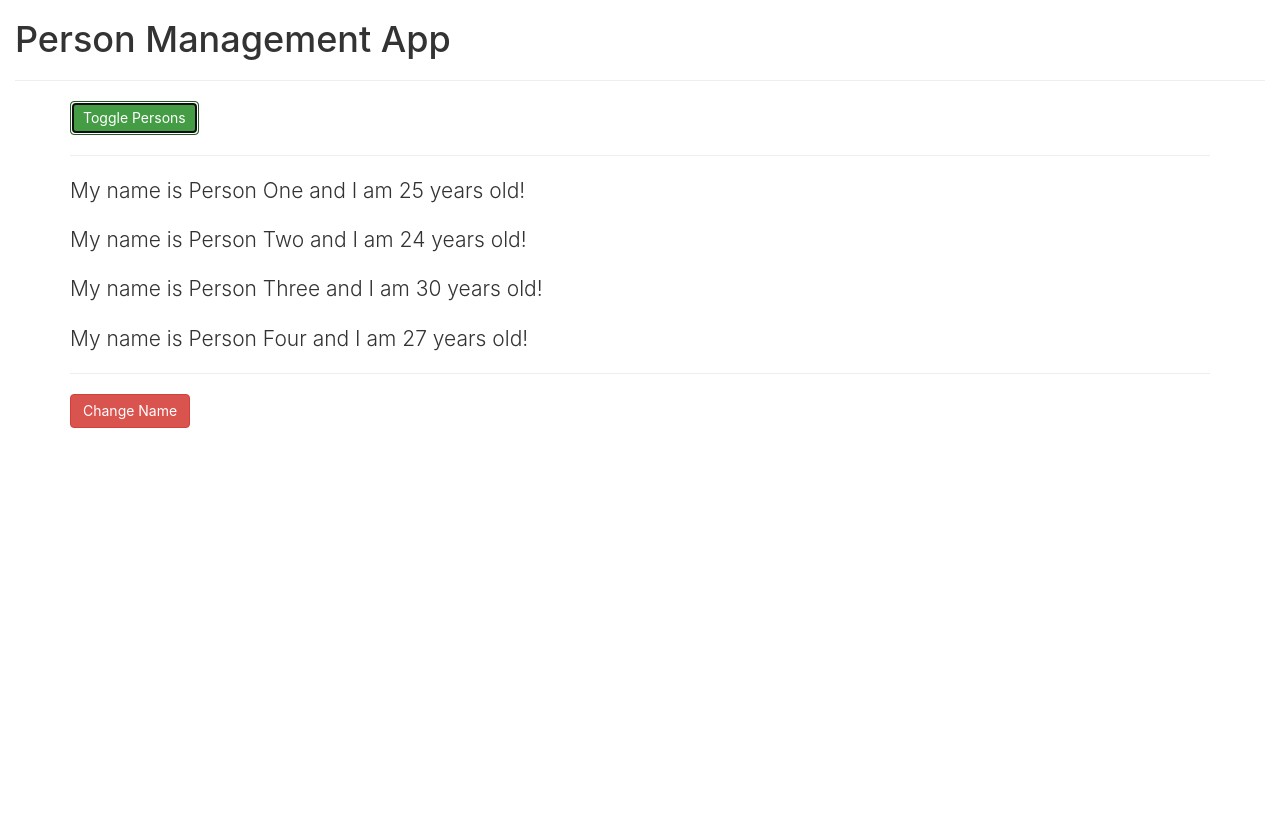
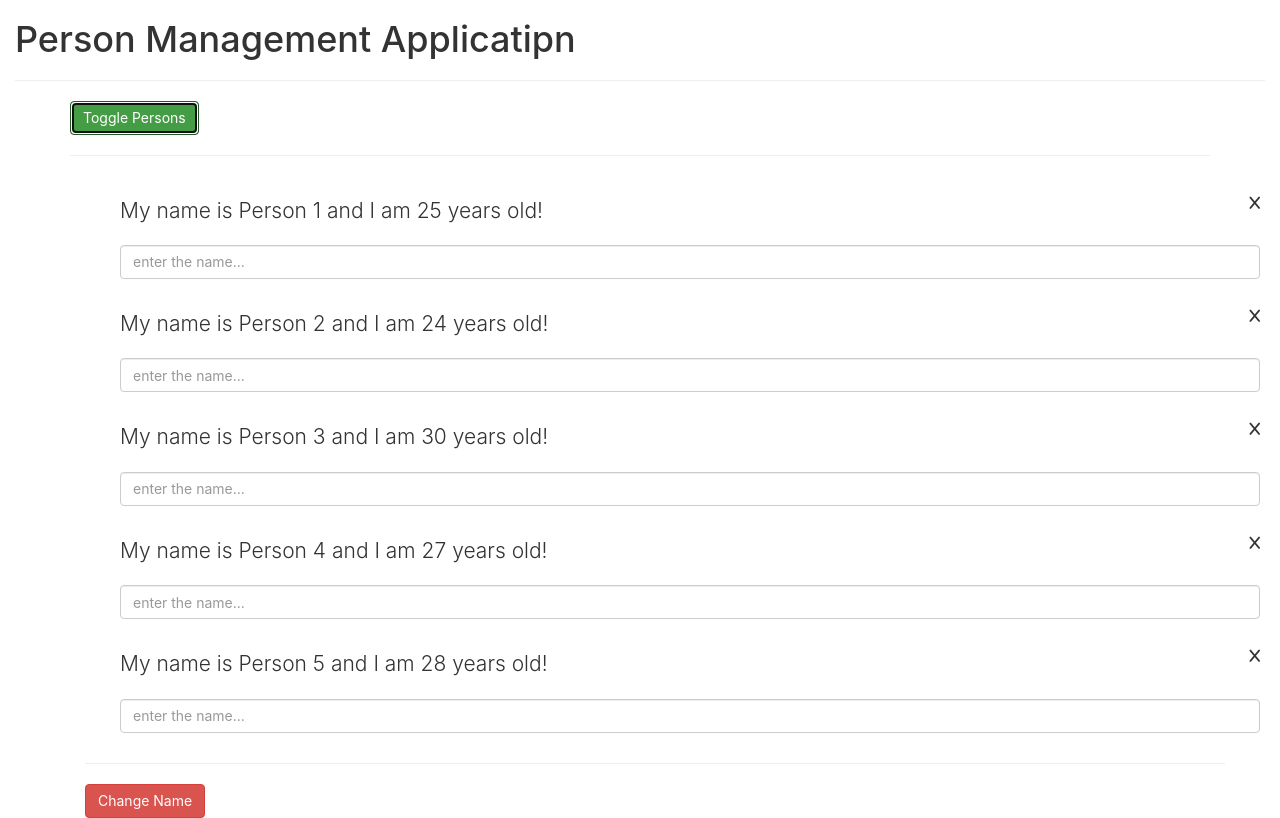
Before and after one commit to DexteR-mask/cu_21_react_01, a React (Create React App) app: page / in a window 1280 px wide. Both pictures are taken after a click on the button "Toggle Persons". Built offline with nearby package versions, Linux system fonts and the light colour scheme.

Commit message:
React Lifecycle - CREATE

```diff
--- a/public/index.html
+++ b/public/index.html
@@ -10,6 +10,7 @@
     <link rel="manifest" href="%PUBLIC_URL%/manifest.json" />
     <!-- Latest compiled and minified CSS -->
     <link rel="stylesheet" href="https://cdn.jsdelivr.net/npm/bootstrap@3.3.7/dist/css/bootstrap.min.css" integrity="sha384-BVYiiSIFeK1dGmJRAkycuHAHRg32OmUcww7on3RYdg4Va+PmSTsz/K68vbdEjh4u" crossorigin="anonymous">
+    <link rel="stylesheet" href="https://cdnjs.cloudflare.com/ajax/libs/font-awesome/6.1.2/css/all.min.css" integrity="sha512-1sCRPdkRXhBV2PBLUdRb4tMg1w2YPf37qatUFeS7zlBy7jJI8Lf4VHwWfZZfpXtYSLy85pkm9GaYVYMfw5BC1A==" crossorigin="anonymous" referrerpolicy="no-referrer" />
     <title>React App</title>
   </head>
   <body>
--- a/src/App.js
+++ b/src/App.js
@@ -2,15 +2,32 @@ import { Component } from 'react'
 import Person from './Person/Person';
 
 class App extends Component {
-  // JavaScript
-  state = {
-    persons: [
-      {name: 'Person One', age: '25'},
-      {name: 'Person Two', age: '24'},
-      {name: 'Person Three', age: '30'},
-      {name: 'Person Four', age: '27'},
-    ],
-    showPersons: false
+  constructor(props) {
+    console.log(`[App.js] contructor`)
+    super(props)
+    // CREATE YOUR OWN STATE
+    this.state = {
+      persons: [
+        {id: '100', name: 'Person 1', age: '25'},
+        {id: '200', name: 'Person 2', age: '24'},
+        {id: '300', name: 'Person 3', age: '30'},
+        {id: '400', name: 'Person 4', age: '27'},
+        {id: '500', name: 'Person 5', age: '28'}
+      ],
+      showPersons: false
+    }
+  }
+
+  static getDerivedStateFromProps(props, state) {
+    console.log(`[App.js] getDerivedStateFromProps`)
+    console.log(props)
+    console.log(state)
+    // Always return the update value of the state & null if no stte is defined
+    return state
+  }
+
+  componentDidMount() {
+    console.log(`[App.js] componentDidMount`)
   }
 
   onNameChangeHanler = () => {
@@ -19,10 +36,11 @@ class App extends Component {
 
     this.setState( {
       persons: [
-        {name: 'My Person', age: '25'},
+        {name: 'Person One', age: '25'},
         {name: 'Person Two', age: '24'},
         {name: 'Person Three', age: '30'},
         {name: 'Person Four', age: '27'},
+        {name: 'Person Five', age: '28'}
       ]
     } );
   }
@@ -32,16 +50,28 @@ class App extends Component {
     this.setState({ showPersons: !stateValue })
   }
 
+  deletePersonHandler = (id) => {
+    const personCopy = [...this.state.persons]
+    personCopy.filter(person => person.id !== id)
+    this.setState( {persons: personCopy} )
+  }
+
   render() {
-    let persons = ( <h3>Please Click on the Toggle Persons Button!</h3> )
+    console.log(`[App.js] render`)
 
-    if(this.state.showPersons === true) {
+    let persons = ( <h3>Click on the Toggle Persons button!</h3> )
+
+    if(this.state.showPersons) {
       persons = (
         <div className='container'>
-          <Person name={this.state.persons[0].name} age={this.state.persons[0].age} />
-          <Person name={this.state.persons[1].name} age={this.state.persons[1].age} />
-          <Person name={this.state.persons[2].name} age={this.state.persons[2].age} />
-          <Person name={this.state.persons[3].name} age={this.state.persons[3].age} />
+          {
+            this.state.persons.map( (person, index) =>
+              <Person
+                key={person.id}
+                name={person.name}
+                age={person.age}
+                deleted={() => this.deletePersonHandler(person.id)} /> )
+          }
           <hr />
           <button onClick={this.onNameChangeHanler} className='btn btn-danger'>Change Name</button>
         </div>
@@ -51,13 +81,13 @@ class App extends Component {
     return (
       <div>
         <div className="container-fluid">
-          <h1>Person Management App</h1> <hr />
+          <h1> {this.props.appTitle} </h1> <hr />
         </div>
         <div className="container">
           <button onClick={this.togglePersons} className='btn btn-success'>Toggle Persons</button>
           <hr />
+          { persons }
         </div>
-        { persons }
       </div>
     )
   }
--- /dev/null
+++ b/src/Person/Person.css
@@ -0,0 +1,11 @@
+.parent-div {
+    width: 100%;
+    padding: 10px;
+    margin: 10px;
+}
+
+.my-div {
+    width: 100%;
+    display: flex;
+    justify-content: space-between;
+}
--- a/src/Person/Person.jsx
+++ b/src/Person/Person.jsx
@@ -1,8 +1,22 @@
 import React from 'react'
+import './Person.css'
 
 const Person = (props) => {
+  console.log(`[Person.js] rendering...`)
   return (
-    <p className='lead'>My name is {props.name} and I am {props.age} years old!</p>
+    <div className='parent-div'>
+      <div className="container">
+        <div className="my-div">
+          <p className='lead'>My name is {props.name} and I am {props.age} years old!</p>
+          <i onClick={props.deleted} className="fa-solid fa-x"></i>
+        </div>
+      </div>
+      <div className="container">
+        <input className='form-control' type="text" placeholder='enter the name...' />
+      </div>
+    </div>
+
+
   )
 }
 
--- a/src/index.js
+++ b/src/index.js
@@ -4,4 +4,4 @@ import './index.css';
 import App from './App';
 
 const root = ReactDOM.createRoot(document.getElementById('root'));
-root.render(<App></App>);
+root.render( <App appTitle='Person Management Applicatipn' /> );
```
